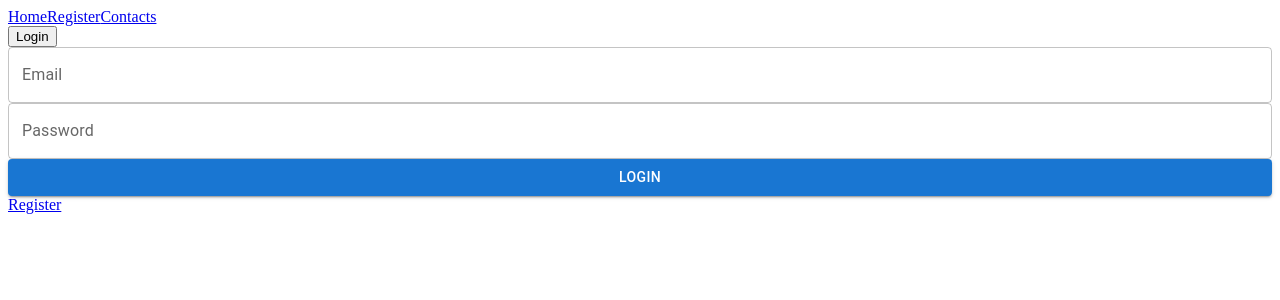
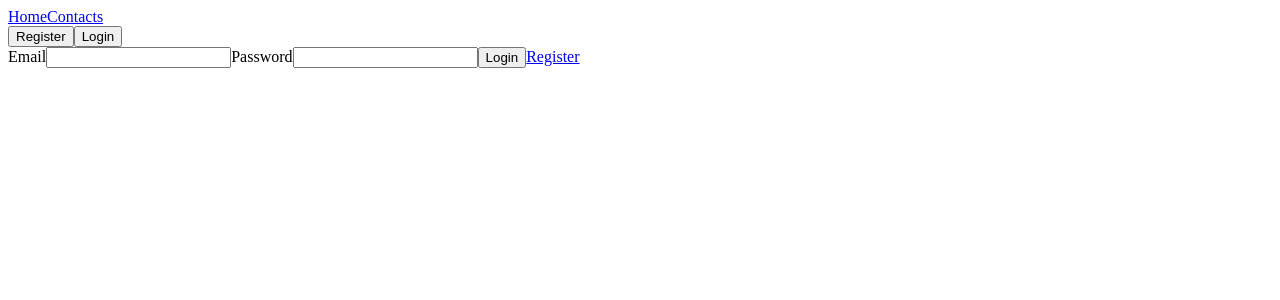
Before and after one commit to An-nettt/goit-react-hw-08-phonebook, a React (Create React App) app: page / in a window 1280 px wide. Both pictures are taken after a click on the button "Login". Shown: the top 300 px of the page. Built offline with nearby package versions, Linux system fonts and the light colour scheme.

Commit message:
Added LogOut

```diff
--- a/src/components/App.js
+++ b/src/components/App.js
@@ -4,7 +4,7 @@ import Login from 'pages/LoginPage';
 import Register from 'pages/RegisterPage';
 import Contacts from 'pages/ContactsPage';
 import { Route, Routes } from 'react-router-dom';
-import Header from './Header/Header';
+import Header from './Header/AppBar';
 
 export default function App() {
   return (
--- /dev/null
+++ b/src/components/Header/AppBar.jsx
@@ -0,0 +1,24 @@
+import React from 'react';
+import { NavLink } from 'react-router-dom';
+import AuthNav from './AuthNav';
+import UserMenu from './UserMenu';
+import { getIsLoggedIn } from 'redux/auth/authSelectors';
+import { useSelector } from 'react-redux';
+
+const Header = () => {
+  const isLoggedIn = useSelector(getIsLoggedIn);
+  return (
+    <header>
+      <nav>
+        <NavLink to="/" end>
+          Home
+        </NavLink>
+        <NavLink to="/contacts">Contacts</NavLink>
+
+        {isLoggedIn ? <UserMenu /> : <AuthNav />}
+      </nav>
+    </header>
+  );
+};
+
+export default Header;
--- /dev/null
+++ b/src/components/Header/AuthNav.jsx
@@ -0,0 +1,12 @@
+import { useNavigate } from 'react-router-dom';
+
+export default function AuthNav() {
+  const navigate = useNavigate();
+  return (
+    <div>
+      <button onClick={() => navigate('/register')}>Register</button>
+
+      <button onClick={() => navigate('/login')}>Login</button>
+    </div>
+  );
+}
--- a/src/components/Header/Header.jsx
+++ /dev/null
@@ -1,22 +0,0 @@
-import React from 'react';
-import { NavLink, useNavigate } from 'react-router-dom';
-
-const Header = () => {
-  const navigate = useNavigate();
-  return (
-    <>
-      <nav>
-        <NavLink to="/" end>
-          Home
-        </NavLink>
-        <NavLink to="/register">Register</NavLink>
-
-        {/* <NavLink to="/login">Login</NavLink> */}
-        <NavLink to="/contacts">Contacts</NavLink>
-      </nav>
-      <button onClick={() => navigate('/login')}>Login</button>
-    </>
-  );
-};
-
-export default Header;
--- /dev/null
+++ b/src/components/Header/UserMenu.jsx
@@ -0,0 +1,18 @@
+import { useSelector, useDispatch } from 'react-redux';
+
+import { getUserName } from 'redux/auth/authSelectors';
+import { logout } from 'redux/auth/authThunks';
+
+export default function UserMenu() {
+  const dispatch = useDispatch();
+  const name = useSelector(getUserName);
+
+  return (
+    <div>
+      <span>Welcome, {name} </span>
+      <button type="button" onClick={() => dispatch(logout())}>
+        LogOut
+      </button>
+    </div>
+  );
+}
--- a/src/pages/LoginPage.jsx
+++ b/src/pages/LoginPage.jsx
@@ -1,69 +1,102 @@
-import React, { useState } from 'react';
-import { useFormik } from 'formik';
-import * as yup from 'yup';
-import Button from '@mui/material/Button';
-import TextField from '@mui/material/TextField';
+import React from 'react';
+import { useDispatch } from 'react-redux';
+// import { useFormik } from 'formik';
+// import * as yup from 'yup';
+// import Button from '@mui/material/Button';
+// import TextField from '@mui/material/TextField';
 import { Link } from 'react-router-dom';
+import { login } from 'redux/auth/authThunks';
 
 const LoginPage = () => {
-  const [email, setEmail] = useState('');
-  const [password, setPassword] = useState('');
+  const dispatch = useDispatch();
 
-  const validationSchema = yup.object({
-    email: yup
-      .string('Enter your email')
-      .email('Enter a valid email')
-      .required('Email is required'),
-    password: yup
-      .string('Enter your password')
-      .min(8, 'Password should be of minimum 8 characters length')
-      .required('Password is required'),
-  });
-
-  const formik = useFormik({
-    initialValues: {
-      email: '',
-      password: '',
-    },
-    validationSchema: validationSchema,
-    onSubmit: values => {
-      setEmail(values.email);
-      setPassword(values.password);
-      console.log({ email, password });
-    },
-  });
+  const handleSubmit = e => {
+    e.preventDefault();
+    const form = e.currentTarget;
+    dispatch(
+      login({
+        email: form.elements.email.value,
+        password: form.elements.password.value,
+      })
+    );
+    form.reset();
+  };
 
   return (
-    <div>
-      <form onSubmit={formik.handleSubmit}>
-        <TextField
-          fullWidth
-          id="email"
-          name="email"
-          label="Email"
-          value={formik.values.email}
-          onChange={formik.handleChange}
-          error={formik.touched.email && Boolean(formik.errors.email)}
-          helperText={formik.touched.email && formik.errors.email}
-        />
-        <TextField
-          fullWidth
-          id="password"
-          name="password"
-          label="Password"
-          type="password"
-          value={formik.values.password}
-          onChange={formik.handleChange}
-          error={formik.touched.password && Boolean(formik.errors.password)}
-          helperText={formik.touched.password && formik.errors.password}
-        />
-        <Button color="primary" variant="contained" fullWidth type="submit">
-          Login
-        </Button>
-        <Link to="/register">Register</Link>
-      </form>
-    </div>
+    <form onSubmit={handleSubmit} autoComplete="off">
+      <label>
+        Email
+        <input type="email" name="email" />
+      </label>
+      <label>
+        Password
+        <input type="password" name="password" />
+      </label>
+      <button type="submit">Login</button>
+      <Link to="/login">Register</Link>
+    </form>
   );
 };
 
+// const LoginPage = () => {
+//   const [email, setEmail] = useState('');
+//   const [password, setPassword] = useState('');
+
+//   const validationSchema = yup.object({
+//     email: yup
+//       .string('Enter your email')
+//       .email('Enter a valid email')
+//       .required('Email is required'),
+//     password: yup
+//       .string('Enter your password')
+//       .min(8, 'Password should be of minimum 8 characters length')
+//       .required('Password is required'),
+//   });
+
+//   const formik = useFormik({
+//     initialValues: {
+//       email: '',
+//       password: '',
+//     },
+//     validationSchema: validationSchema,
+//     onSubmit: values => {
+//       setEmail(values.email);
+//       setPassword(values.password);
+//       console.log({ email, password });
+//     },
+//   });
+
+//   return (
+//     <div>
+//       <form onSubmit={formik.handleSubmit}>
+//         <TextField
+//           fullWidth
+//           id="email"
+//           name="email"
+//           label="Email"
+//           value={formik.values.email}
+//           onChange={formik.handleChange}
+//           error={formik.touched.email && Boolean(formik.errors.email)}
+//           helperText={formik.touched.email && formik.errors.email}
+//         />
+//         <TextField
+//           fullWidth
+//           id="password"
+//           name="password"
+//           label="Password"
+//           type="password"
+//           value={formik.values.password}
+//           onChange={formik.handleChange}
+//           error={formik.touched.password && Boolean(formik.errors.password)}
+//           helperText={formik.touched.password && formik.errors.password}
+//         />
+//         <Button color="primary" variant="contained" fullWidth type="submit">
+//           Login
+//         </Button>
+//         <Link to="/register">Register</Link>
+//       </form>
+//     </div>
+//   );
+// };
+
 export default LoginPage;
--- a/src/redux/auth/authHandlers.js
+++ b/src/redux/auth/authHandlers.js
@@ -1,16 +1,17 @@
-// export const AllHandleFulfilled = (state, { payload }) => {
-//   state.isLoading = false;
-//   state.items = payload;
-// };
-
 export const RegisterHandleFulfilled = (state, { payload }) => {
   state.user = payload.user;
   state.token = payload.token;
   state.isLoggedIn = true;
 };
 
-// export const DelHandleFulfilled = (state, { payload }) => {
-//   state.isLoading = false;
-//   const index = state.items.findIndex(contact => contact.id === payload.id);
-//   state.items.splice(index, 1);
-// };
+export const LogInHandleFulfilled = (state, { payload }) => {
+  state.user = payload.user;
+  state.token = payload.token;
+  state.isLoggedIn = true;
+};
+
+export const LogOutHandleFulfilled = state => {
+  state.user = '';
+  state.token = '';
+  state.isLoggedIn = false;
+};
--- a/src/redux/auth/authSlice.js
+++ b/src/redux/auth/authSlice.js
@@ -1,21 +1,26 @@
 import { createSlice } from '@reduxjs/toolkit';
 
-import { register } from './authThunks';
-import { RegisterHandleFulfilled } from './authHandlers';
+import { login, logout, register } from './authThunks';
+import {
+  LogInHandleFulfilled,
+  LogOutHandleFulfilled,
+  RegisterHandleFulfilled,
+} from './authHandlers';
 const { authInitialState } = require('./authInitialState');
 
 const authSlice = createSlice({
   name: 'auth',
   initialState: authInitialState,
   extraReducers: builder => {
-    builder.addCase(register.fulfilled, RegisterHandleFulfilled);
+    builder
+      .addCase(register.fulfilled, RegisterHandleFulfilled)
 
-    //   .addCase(login.pending, handlePending);
-    //   .addCase(login.fulfilled, AddHandleFulfilled)
-    //   .addCase(login.rejected, handleRejected);
+      //   .addCase(login.pending, handlePending);
+      .addCase(login.fulfilled, LogInHandleFulfilled)
+      //   .addCase(login.rejected, handleRejected);
 
-    //   .addCase(deleteContact.pending, handlePending)
-    //   .addCase(deleteContact.fulfilled, DelHandleFulfilled)
+      //   .addCase(deleteContact.pending, handlePending)
+      .addCase(logout.fulfilled, LogOutHandleFulfilled);
     //   .addCase(deleteContact.rejected, handleRejected);
   },
 });
--- a/src/redux/auth/authThunks.js
+++ b/src/redux/auth/authThunks.js
@@ -3,13 +3,21 @@ import { createAsyncThunk } from '@reduxjs/toolkit';
 
 axios.defaults.baseURL = 'https://connections-api.herokuapp.com/';
 
+const token = {
+  set(token) {
+    axios.defaults.headers.common.Authorization = `Bearer ${token}`;
+  },
+  unset() {
+    axios.defaults.headers.common.Authorization = '';
+  },
+};
 export const register = createAsyncThunk(
   'auth/register',
   async (credentials, thunkAPI) => {
     try {
-      const response = await axios.post('/users/signup', credentials);
-      console.log(response.data);
-      return response.data;
+      const { data } = await axios.post('/users/signup', credentials);
+      token.set(data.token);
+      return data;
     } catch (er) {
       return thunkAPI.rejectWithValue(er.message);
     }
@@ -20,10 +28,21 @@ export const login = createAsyncThunk(
   'auth/login',
   async (credentials, thunkAPI) => {
     try {
-      const response = await axios.post('/users/login', credentials);
-      return response.data;
+      const { data } = await axios.post('/users/login', credentials);
+      token.set(data.token);
+      return data;
     } catch (er) {
       return thunkAPI.rejectWithValue(er.message);
     }
   }
 );
+
+export const logout = createAsyncThunk('auth/logout', async (_, thunkAPI) => {
+  try {
+    const { data } = await axios.post('/users/logout');
+    token.unset();
+    return data;
+  } catch (er) {
+    return thunkAPI.rejectWithValue(er.message);
+  }
+});
```
